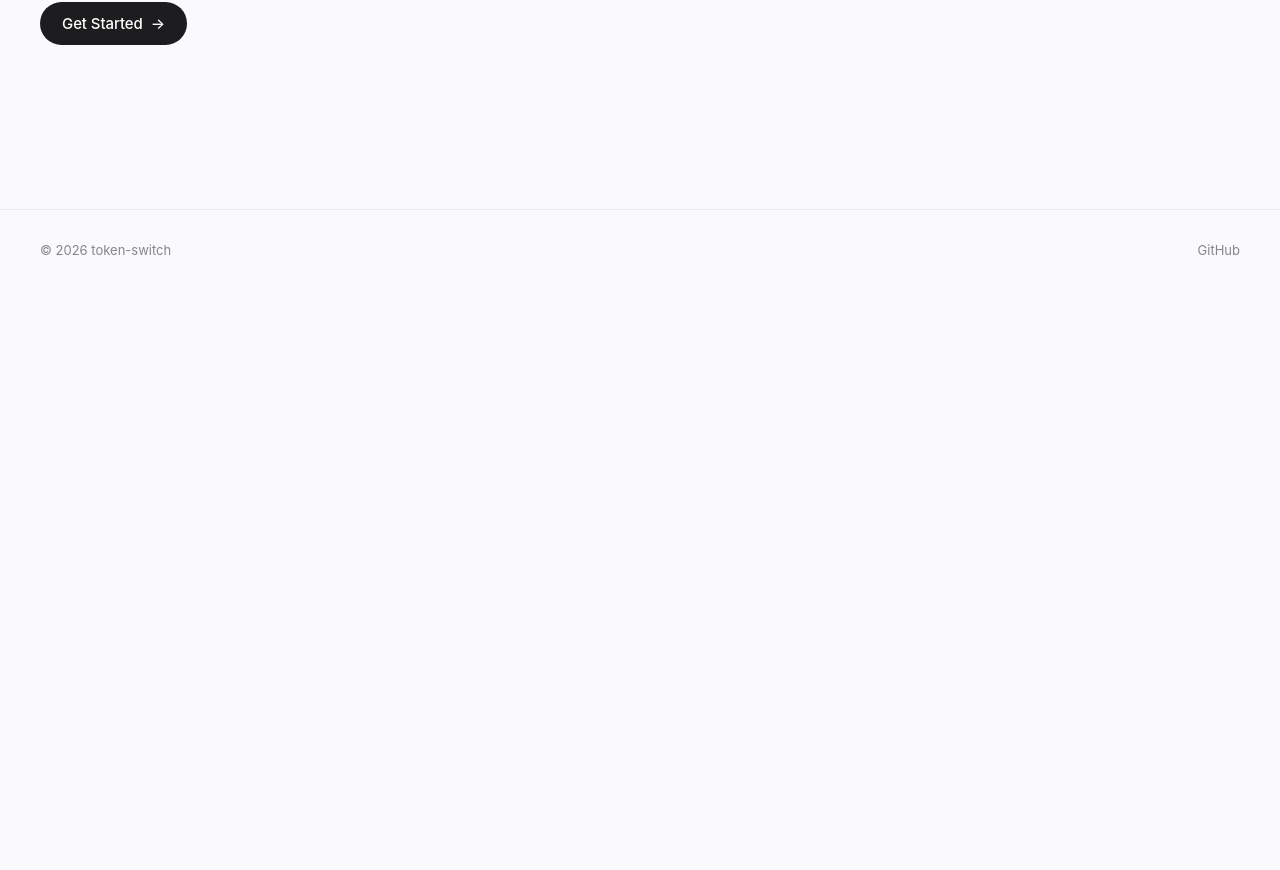
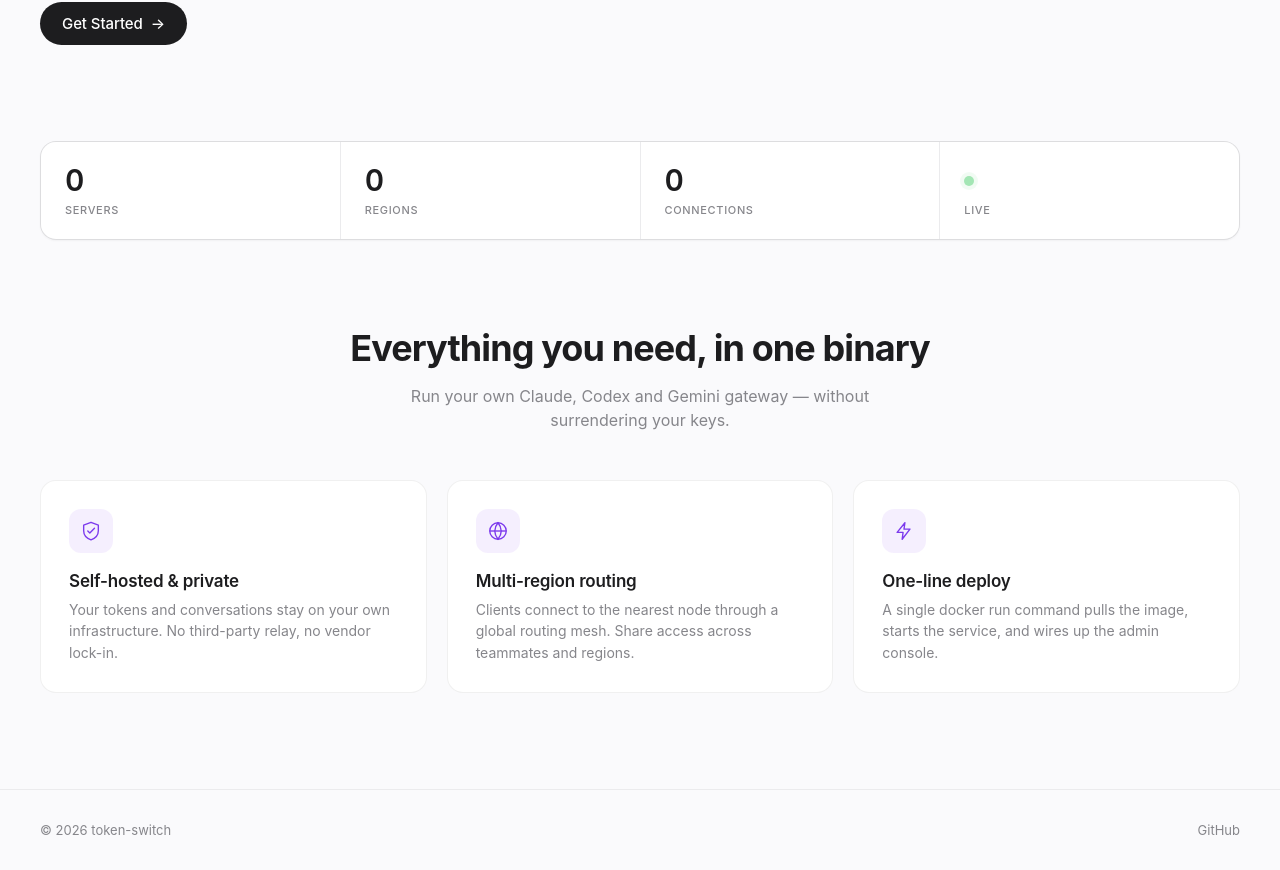
Before and after one commit to Xiechengqi/tokenswitch, a React (Vite) app in the folder frontend/: page / in a window 1280 px wide. Shown: the part 510-1380 px from the top of the page. Before the commit the page ends 800 px from the top, so only its background shows below. Built offline with nearby package versions, Linux system fonts and the light colour scheme; no server answers.

Commit message:
Add stats strip and feature cards sections
Stats strip shows live server/region/connection counts polled from
/api/map-points plus a live pulse indicator. Feature cards describe
self-hosted privacy, multi-region routing, and one-line deploy.

```diff
--- a/frontend/src/App.jsx
+++ b/frontend/src/App.jsx
@@ -1,5 +1,7 @@
 import TopNav from './components/TopNav';
 import Hero from './components/Hero';
+import StatsStrip from './components/StatsStrip';
+import Features from './components/Features';
 import Footer from './components/Footer';
 
 export default function App() {
@@ -8,6 +10,8 @@ export default function App() {
       <TopNav />
       <main>
         <Hero />
+        <StatsStrip />
+        <Features />
       </main>
       <Footer />
     </div>
--- /dev/null
+++ b/frontend/src/components/FeatureCard.jsx
@@ -0,0 +1,9 @@
+export default function FeatureCard({ icon, title, desc }) {
+  return (
+    <div className="feature-card">
+      <div className="feature-icon">{icon}</div>
+      <h3 className="feature-title">{title}</h3>
+      <p className="feature-desc">{desc}</p>
+    </div>
+  );
+}
--- /dev/null
+++ b/frontend/src/components/Features.jsx
@@ -0,0 +1,40 @@
+import FeatureCard from './FeatureCard';
+import { ShieldIcon, GlobeIcon, BoltIcon } from './icons';
+
+const FEATURES = [
+  {
+    icon: <ShieldIcon />,
+    title: 'Self-hosted & private',
+    desc: 'Your tokens and conversations stay on your own infrastructure. No third-party relay, no vendor lock-in.',
+  },
+  {
+    icon: <GlobeIcon />,
+    title: 'Multi-region routing',
+    desc: 'Clients connect to the nearest node through a global routing mesh. Share access across teammates and regions.',
+  },
+  {
+    icon: <BoltIcon />,
+    title: 'One-line deploy',
+    desc: 'A single docker run command pulls the image, starts the service, and wires up the admin console.',
+  },
+];
+
+export default function Features() {
+  return (
+    <section className="features" id="features">
+      <div className="features-inner">
+        <div className="features-heading">
+          <h2 className="features-title">Everything you need, in one binary</h2>
+          <p className="features-sub">
+            Run your own Claude, Codex and Gemini gateway — without surrendering your keys.
+          </p>
+        </div>
+        <div className="features-grid">
+          {FEATURES.map((f) => (
+            <FeatureCard key={f.title} {...f} />
+          ))}
+        </div>
+      </div>
+    </section>
+  );
+}
--- /dev/null
+++ b/frontend/src/components/StatsStrip.jsx
@@ -0,0 +1,47 @@
+import { useState, useEffect, useCallback } from 'react';
+import { useMapPoints } from '../hooks/useMapPoints';
+
+export default function StatsStrip() {
+  const [counts, setCounts] = useState({ clients: 0, servers: 0, regions: 0 });
+  const [pulse, setPulse] = useState(true);
+
+  const handleUpdate = useCallback((data) => {
+    setCounts({
+      clients: data.clientCount || 0,
+      servers: data.servers.length,
+      regions: data.regions.length,
+    });
+  }, []);
+
+  useMapPoints(handleUpdate);
+
+  useEffect(() => {
+    const id = setInterval(() => setPulse((p) => !p), 1500);
+    return () => clearInterval(id);
+  }, []);
+
+  return (
+    <section className="stats">
+      <div className="stats-inner">
+        <Stat label="Servers" value={counts.servers} />
+        <Stat label="Regions" value={counts.regions} />
+        <Stat label="Connections" value={counts.clients} />
+        <div className="stat live-stat">
+          <div className="stat-value">
+            <span className="live-dot" style={{ opacity: pulse ? 1 : 0.45 }} />
+          </div>
+          <div className="stat-label">Live</div>
+        </div>
+      </div>
+    </section>
+  );
+}
+
+function Stat({ label, value }) {
+  return (
+    <div className="stat">
+      <div className="stat-value">{value}</div>
+      <div className="stat-label">{label}</div>
+    </div>
+  );
+}
--- /dev/null
+++ b/frontend/src/components/icons.jsx
@@ -0,0 +1,46 @@
+export function ShieldIcon({ size = 22 }) {
+  return (
+    <svg width={size} height={size} viewBox="0 0 24 24" fill="none">
+      <path
+        d="M12 2.5L4 5.5v6.2c0 4.3 3.2 8.2 8 10 4.8-1.8 8-5.7 8-10V5.5L12 2.5Z"
+        stroke="currentColor"
+        strokeWidth="1.5"
+        strokeLinejoin="round"
+      />
+      <path
+        d="M8.5 12l2.2 2.2L15.8 9"
+        stroke="currentColor"
+        strokeWidth="1.5"
+        strokeLinecap="round"
+        strokeLinejoin="round"
+      />
+    </svg>
+  );
+}
+
+export function GlobeIcon({ size = 22 }) {
+  return (
+    <svg width={size} height={size} viewBox="0 0 24 24" fill="none">
+      <circle cx="12" cy="12" r="9" stroke="currentColor" strokeWidth="1.5" />
+      <path d="M3 12h18" stroke="currentColor" strokeWidth="1.5" />
+      <path
+        d="M12 3c2.3 2.8 3.5 5.8 3.5 9s-1.2 6.2-3.5 9c-2.3-2.8-3.5-5.8-3.5-9s1.2-6.2 3.5-9Z"
+        stroke="currentColor"
+        strokeWidth="1.5"
+      />
+    </svg>
+  );
+}
+
+export function BoltIcon({ size = 22 }) {
+  return (
+    <svg width={size} height={size} viewBox="0 0 24 24" fill="none">
+      <path
+        d="M13 3L4.5 13.5H11l-1 7.5L18.5 10H12L13 3Z"
+        stroke="currentColor"
+        strokeWidth="1.5"
+        strokeLinejoin="round"
+      />
+    </svg>
+  );
+}
--- a/frontend/src/styles/index.css
+++ b/frontend/src/styles/index.css
@@ -359,6 +359,141 @@ main {
   color: rgba(248, 250, 252, 0.3);
 }
 
+/* ===== Stats Strip ===== */
+.stats {
+  padding: 0 24px 8px;
+}
+
+.stats-inner {
+  max-width: var(--container);
+  margin: 0 auto;
+  display: grid;
+  grid-template-columns: repeat(4, 1fr);
+  gap: 1px;
+  background: var(--border);
+  border: 1px solid var(--border);
+  border-radius: var(--radius);
+  overflow: hidden;
+  box-shadow: var(--shadow-sm);
+}
+
+.stat {
+  padding: 22px 24px;
+  background: var(--bg-alt);
+  display: flex;
+  flex-direction: column;
+  gap: 6px;
+}
+
+.stat-value {
+  font-size: 30px;
+  font-weight: 600;
+  color: var(--text);
+  letter-spacing: -0.02em;
+  font-variant-numeric: tabular-nums;
+  line-height: 1.1;
+  min-height: 33px;
+  display: flex;
+  align-items: center;
+}
+
+.stat-label {
+  font-size: 11px;
+  font-weight: 500;
+  color: var(--text-muted);
+  letter-spacing: 0.06em;
+  text-transform: uppercase;
+}
+
+.live-dot {
+  display: inline-block;
+  width: 10px;
+  height: 10px;
+  border-radius: 50%;
+  background: #34C759;
+  transition: opacity 0.8s ease;
+  box-shadow: 0 0 0 4px rgba(52, 199, 89, 0.15);
+}
+
+/* ===== Features ===== */
+.features {
+  padding: 80px 24px 96px;
+}
+
+.features-inner {
+  max-width: var(--container);
+  margin: 0 auto;
+}
+
+.features-heading {
+  text-align: center;
+  margin-bottom: 48px;
+}
+
+.features-title {
+  font-size: clamp(28px, 3.2vw, 36px);
+  font-weight: 700;
+  letter-spacing: -0.025em;
+  color: var(--text);
+  line-height: 1.15;
+}
+
+.features-sub {
+  margin-top: 14px;
+  font-size: 16px;
+  color: var(--text-muted);
+  max-width: 540px;
+  margin-left: auto;
+  margin-right: auto;
+  line-height: 1.5;
+}
+
+.features-grid {
+  display: grid;
+  grid-template-columns: repeat(3, 1fr);
+  gap: 20px;
+}
+
+.feature-card {
+  padding: 28px;
+  background: var(--bg-alt);
+  border: 1px solid var(--border);
+  border-radius: var(--radius);
+  transition: transform 0.2s ease, box-shadow 0.2s ease, border-color 0.2s ease;
+}
+
+.feature-card:hover {
+  transform: translateY(-2px);
+  box-shadow: var(--shadow-md);
+  border-color: var(--border-strong);
+}
+
+.feature-icon {
+  width: 44px;
+  height: 44px;
+  border-radius: 12px;
+  background: var(--accent-soft);
+  color: var(--accent);
+  display: inline-flex;
+  align-items: center;
+  justify-content: center;
+  margin-bottom: 18px;
+}
+
+.feature-title {
+  font-size: 17px;
+  font-weight: 600;
+  color: var(--text);
+  letter-spacing: -0.01em;
+  margin-bottom: 8px;
+}
+
+.feature-desc {
+  font-size: 14px;
+  line-height: 1.55;
+  color: var(--text-muted);
+}
+
 /* ===== Footer ===== */
 .footer {
   padding: 32px 24px;
@@ -426,6 +561,12 @@ main {
   .hero-sub {
     max-width: none;
   }
+  .features-grid {
+    grid-template-columns: 1fr;
+  }
+  .features {
+    padding: 64px 24px 72px;
+  }
 }
 
 @media (max-width: 640px) {
@@ -449,6 +590,24 @@ main {
   .terminal-prompt {
     font-size: 12px;
   }
+  .stats {
+    padding: 0 20px 8px;
+  }
+  .stats-inner {
+    grid-template-columns: repeat(2, 1fr);
+  }
+  .stat {
+    padding: 18px 20px;
+  }
+  .stat-value {
+    font-size: 24px;
+  }
+  .features {
+    padding: 48px 20px 56px;
+  }
+  .feature-card {
+    padding: 22px;
+  }
   .footer-inner {
     flex-direction: column;
     gap: 12px;
```
